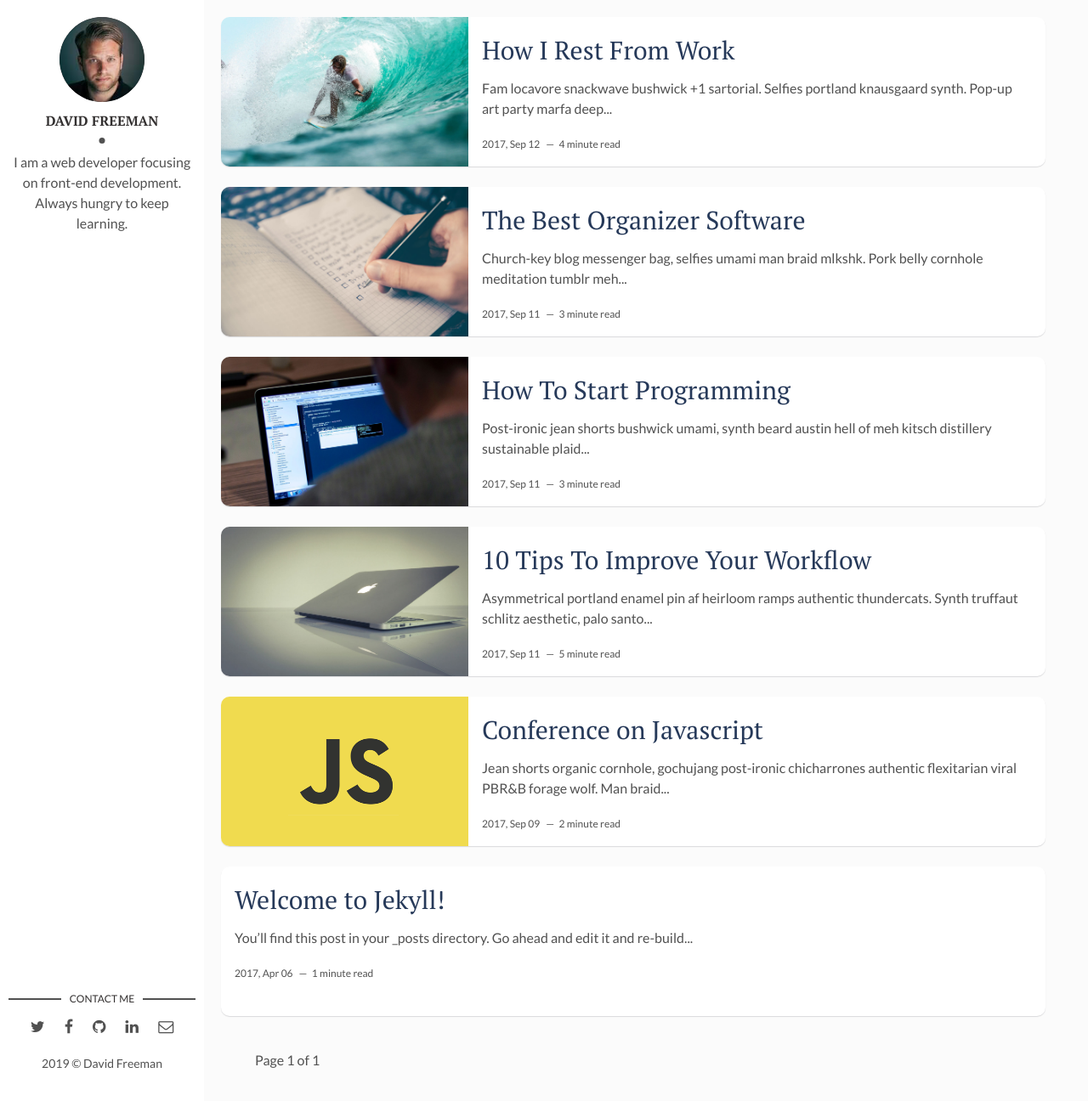
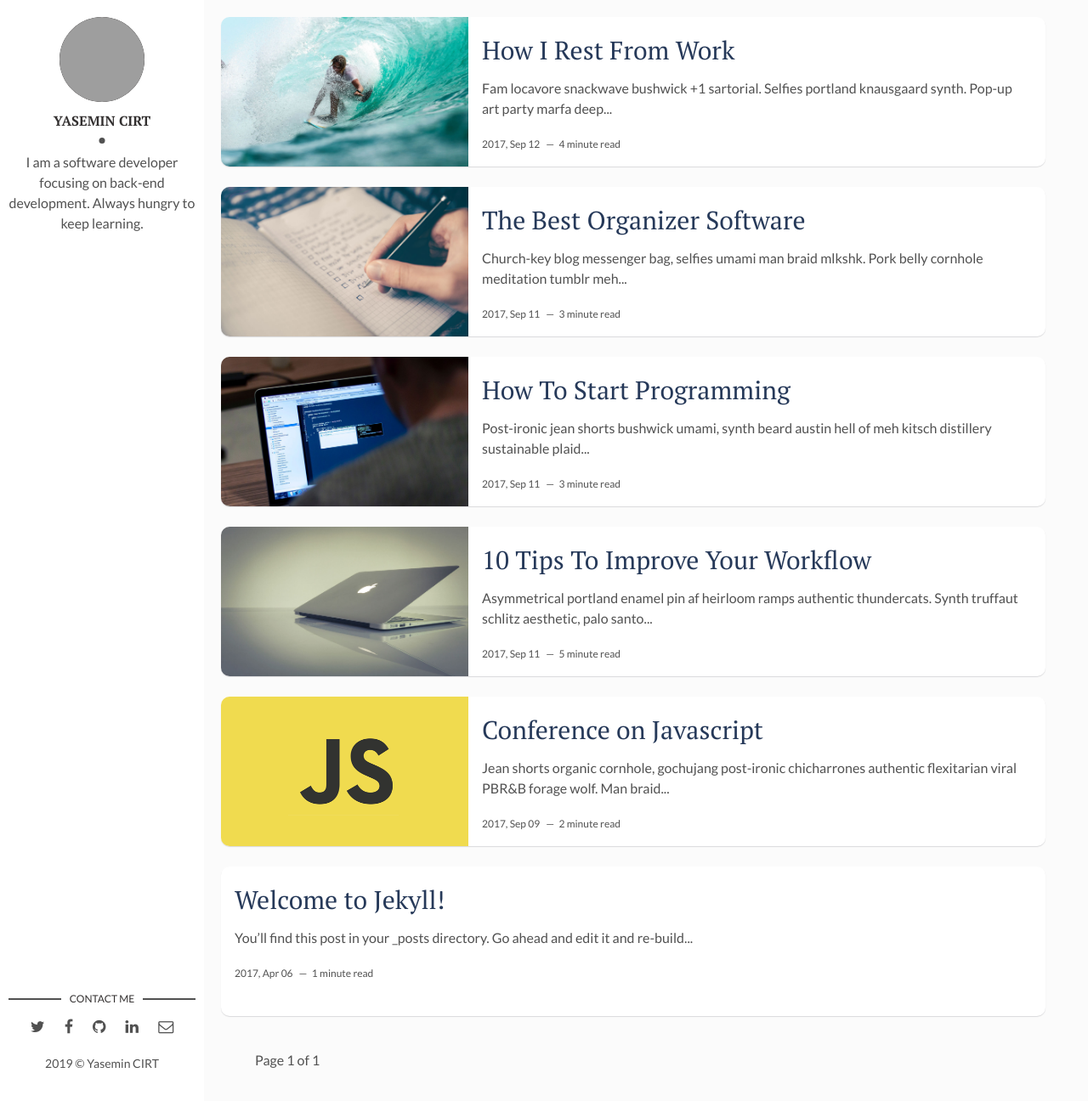
Before and after one commit to yasemincirt/yasemincirt.github.io, a Jekyll site: the page built from index.html, in a window 1280 px wide and 1296 px high. Shown: the whole window at 85% size. Built offline with Jekyll 4.4.1, drawn with Linux system fonts in a browser that asks for light colours; the list of posts is cut into pages by our own code; grey boxes are pictures that could not be loaded.

Commit message:
index page updated

```diff
--- a/_config.yml
+++ b/_config.yml
@@ -1,25 +1,23 @@
-title: Hello, world! I'm David Freeman
+title: Hello, world! I'm Yasemin CIRT!
 description: > # this means to ignore newlines until "baseurl:"
-  Write an awesome description for your new site here. You can edit this
-  line in _config.yml. It will appear in your document head meta (for
-  Google search results) and in your feed.xml site description.
+
 permalink: ':title/'
 baseurl: "/flexible-jekyll" # the subpath of your site, e.g. /blog
 url: "" # the base hostname & protocol for your site, e.g. http://example.com
 site-twitter: #if your site has a twitter account, enter it here
 
 # Author Settings
-author: David Freeman # add your name
-author-img: david-freeman.jpg # add your photo
-about-author: I am a web developer focusing on front-end development. Always hungry to keep learning. # add description
+author: Yasemin CIRT # add your name
+author-img: yasemin-cirt.png # add your photo
+about-author: I am a software developer focusing on back-end development. Always hungry to keep learning. # add description
 social-twitter: # add your Twitter handle
 social-facebook: # add your Facebook handle
-social-github: artemsheludko # add your Github handle
+social-github: yasemincirt # add your Github handle
 social-linkedin: # add your Linkedin handle
 social-email: # add your Email address
 
 # Disqus
-discus-identifier: mr-brown # add your discus identifier
+discus-identifier: # add your discus identifier
 
 # Tracker
 analytics: # Google Analytics
```
